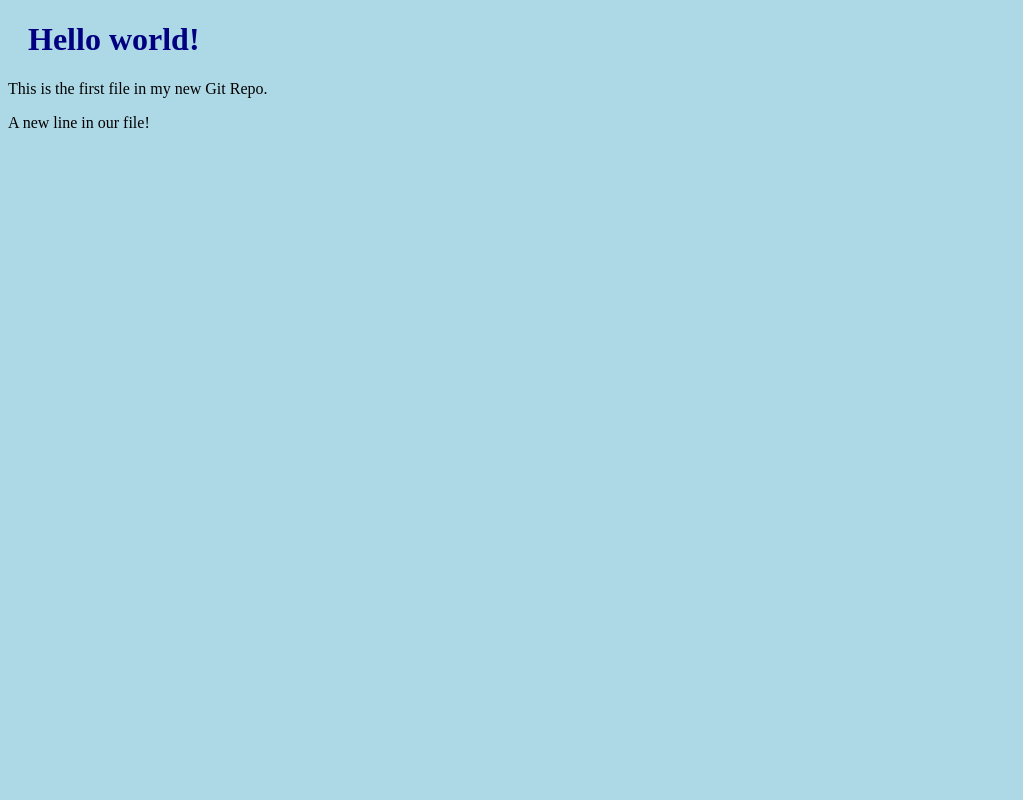
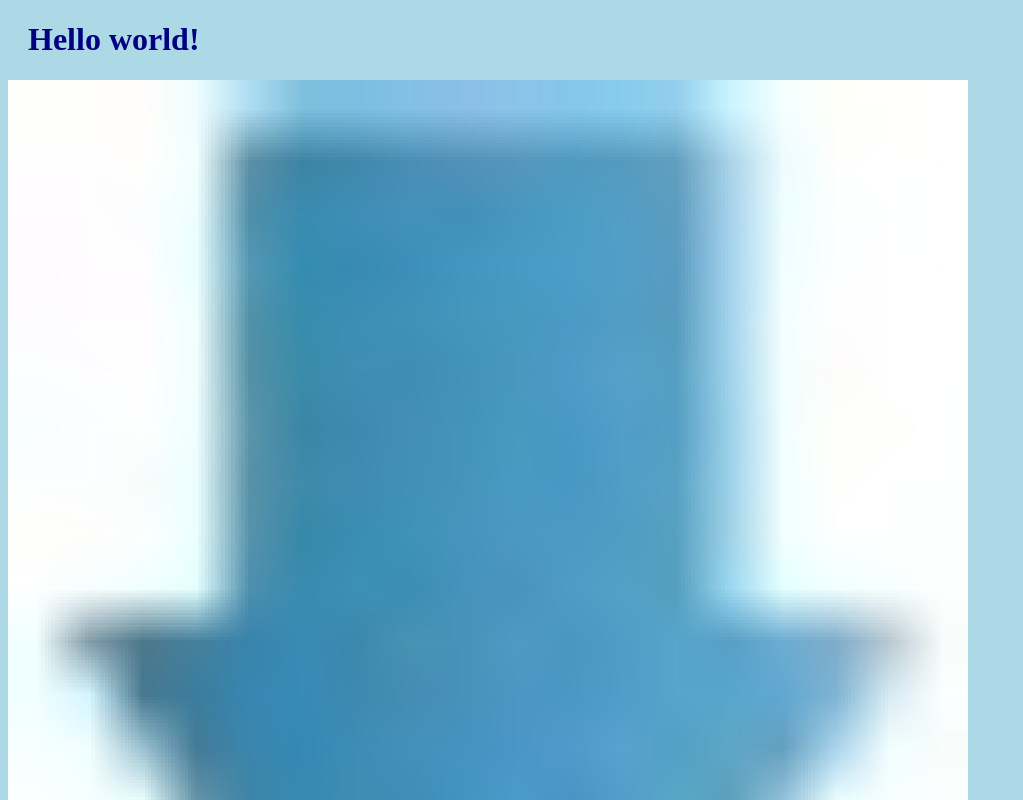
Before and after one commit to anupgokhale/hello-world, a plain HTML site: page index.html in a window 1280 px wide. Shown: the top 800 px of the page, without its empty margins (0-1023 px from the left). Drawn offline with Linux system fonts and the light colour scheme.

Commit message:
Added Image To Hello World

```diff
--- a/index.html
+++ b/index.html
@@ -7,6 +7,8 @@
 <body>
 
 <h1>Hello world!</h1>
+<div><img src="Bluearrow.jpg" alt="Hello World from Space"
+style="width:100%;max-width:960px"></div>
 <p>This is the first file in my new Git Repo.</p>
 <p>A new line in our file!</p>
 
```
Also changed, not shown: BlueArrow.jpg (added).
